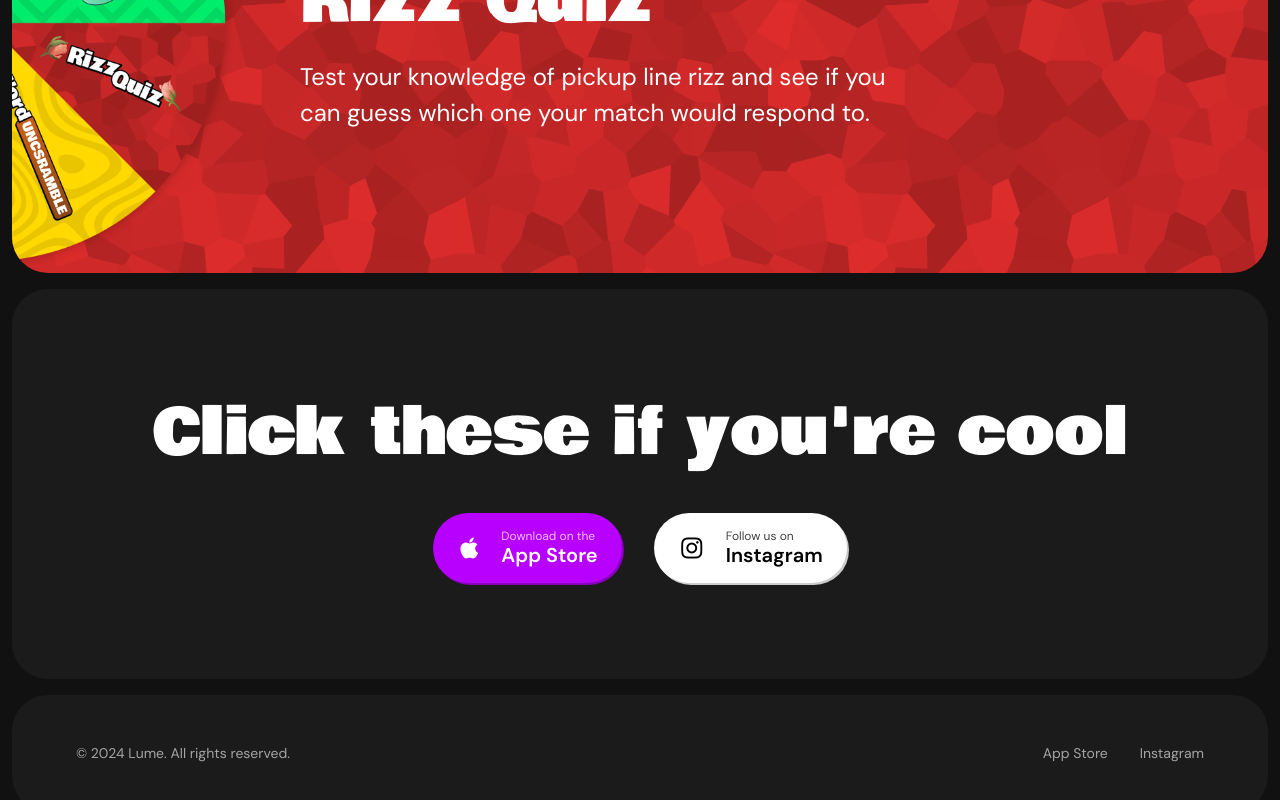
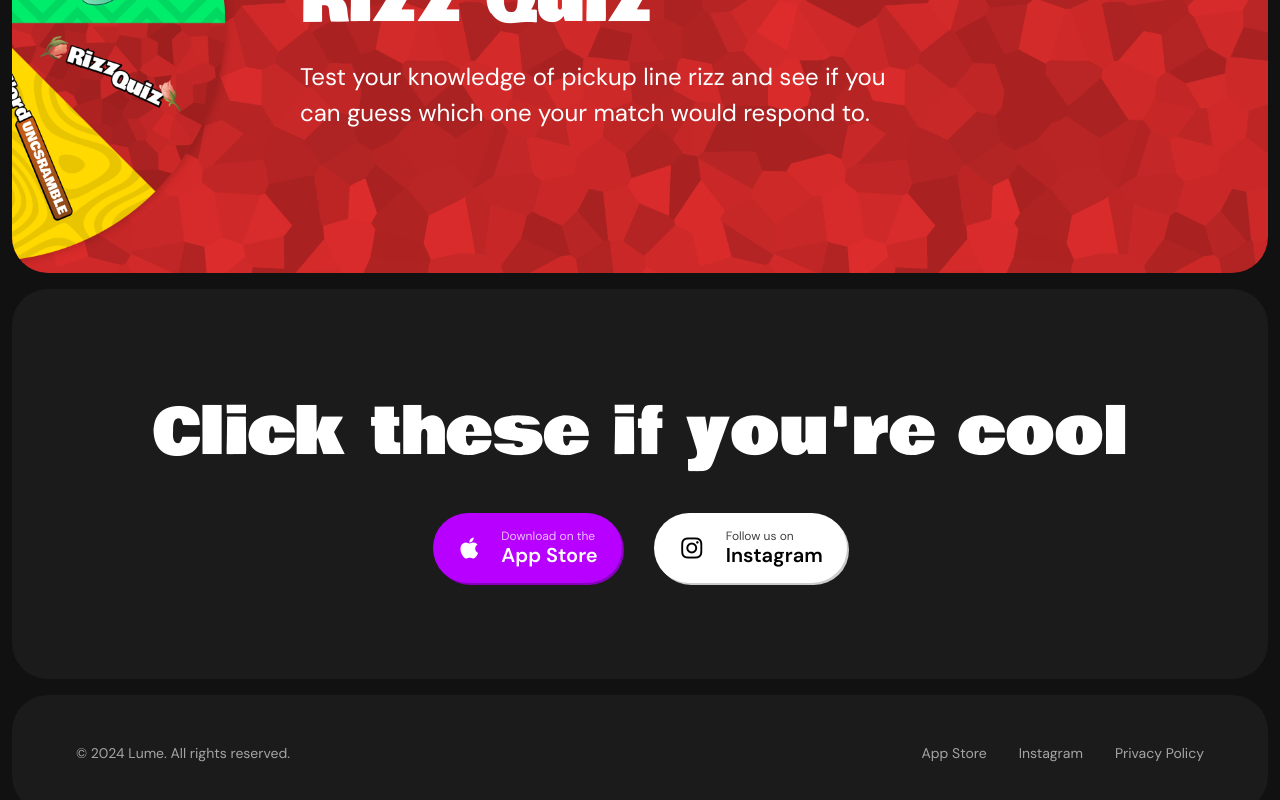
Before and after one commit to lumedating/lume_website, a React (Vite) app: page / in a window 1280 px wide. Shown: the part 1551-2351 px from the top of the page. Built offline with nearby package versions, Linux system fonts and the light colour scheme.

Commit message:
Add privacy policy link

```diff
--- a/src/components/Footer.jsx
+++ b/src/components/Footer.jsx
@@ -22,6 +22,9 @@
           >
             Instagram
           </a>
+          <a href="/PrivacyPolicy" className="site-footer-link">
+            Privacy Policy
+          </a>
         </div>
       </div>
     </footer>
```
